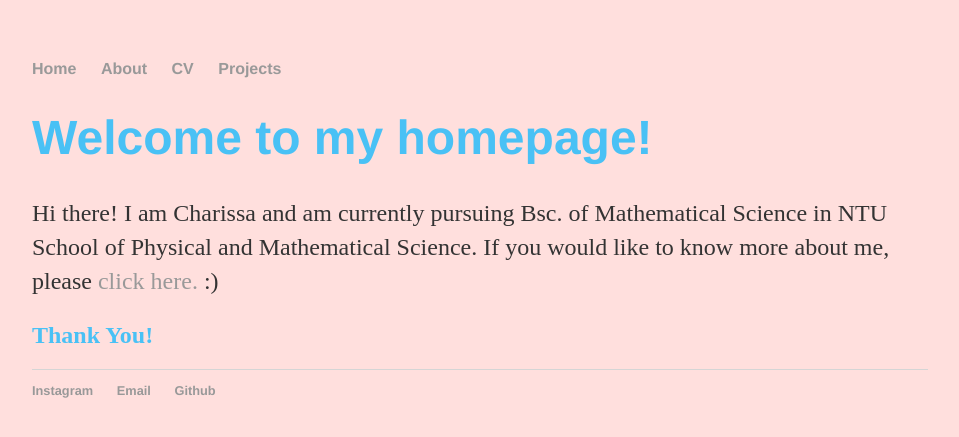
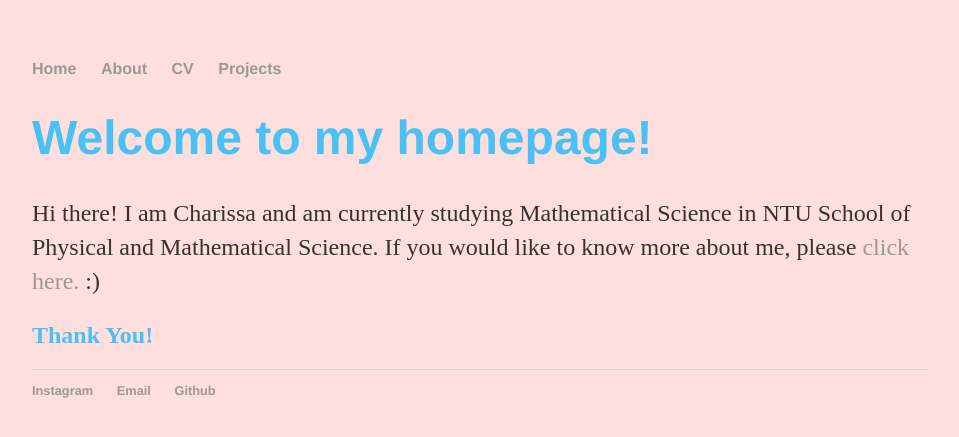
Before and after one commit to charutomo/charutomo.github.io, a Jekyll site: the page built from index.html, in a window 1280 px wide. Shown: the top 437 px of the page, without its empty margins (160-1119 px from the left). Built offline with Jekyll 4.4.1, drawn with Linux system fonts in a browser that asks for light colours.

Commit message:
Update index.html
using jekyll

```diff
--- a/index.html
+++ b/index.html
@@ -1,35 +1,11 @@
-<!DOCTYPE html>
-<html>
-	<head>
-		<title>Charissa's Website</title>
-		<!-- link to main stylesheet -->
-		<link rel="stylesheet" type="text/css" href="/css/main.css">
-	</head>
-	<body style="background-color: #ffdfdd;">
-		<nav>
-    		<ul>
-        		<li><a href="/">Home</a></li>
-	        	<li><a href="/about">About</a></li>
-        		<li><a href="/cv">CV</a></li>
-        		<li><a href="/projects">Projects</a></li>
-    		</ul>
-		</nav>
-		<div class="container">
+---
+layout: default
+title: Charissa's Website
+---
     		<div class="blurb">
         		<h1 style="color: #49c1f5;">Welcome to my homepage!</h1>
-				<p>Hi there! I am Charissa and am currently pursuing Bsc. of Mathematical Science in NTU School of Physical and Mathematical Science. If you would like to know more about me, please <a href="/about">click here.</a> :)</p>
-
+				<p>Hi there! I am Charissa and am currently studying Mathematical Science in NTU School of Physical and Mathematical Science. If you would like to know more about me, please <a href="/about">click here.</a> :)</p>
 
 		<h2 style="color: #49c1f5;">Thank You!</h2>
 
     		</div><!-- /.blurb -->
-		</div><!-- /.container -->
-		<footer>
-    		<ul>
-			<li><a href="https://www.instagram.com/char.issa_/">Instagram</a></li>
-        		<li><a href="charissa.utomo@gmail.com">Email</a></li>
-        		<li><a href="https://github.com/charutomo">Github</a></li>
-			</ul>
-		</footer>
-	</body>
-</html>
```
